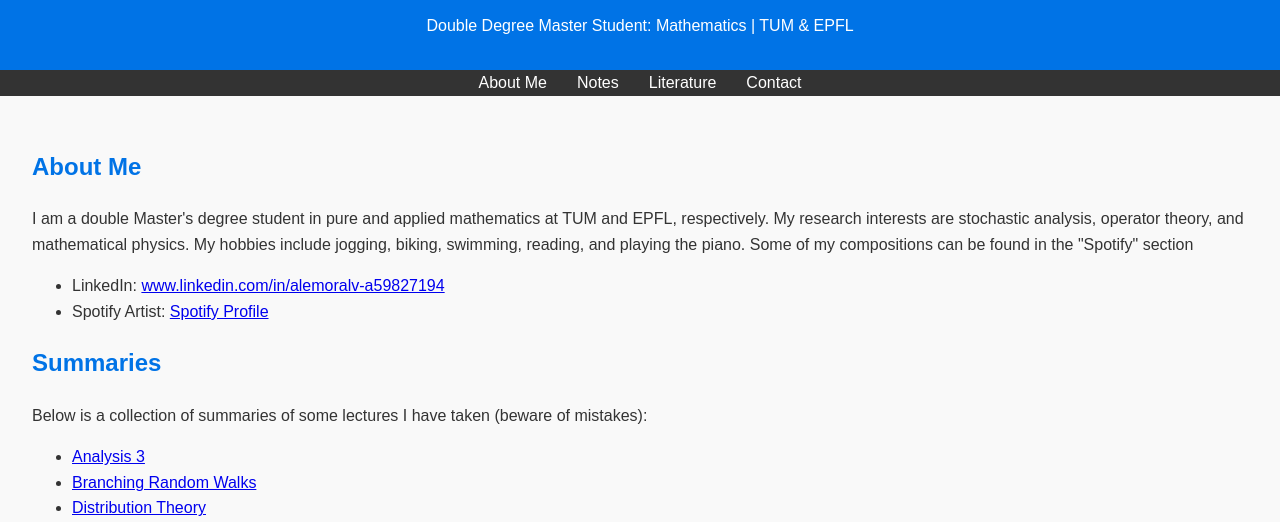
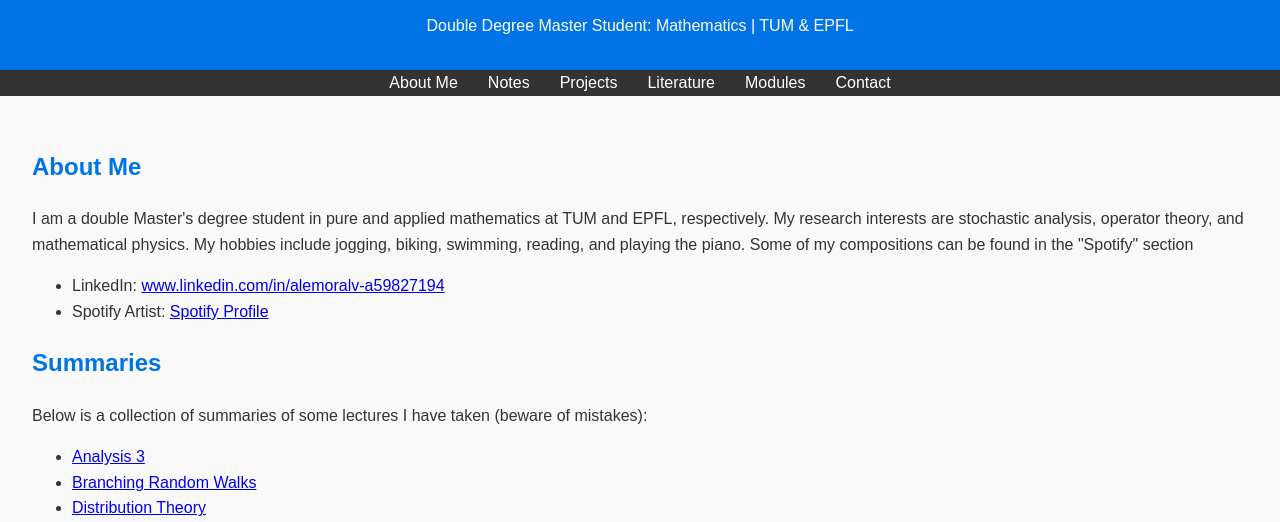
Before and after one commit to alemoralv/alemoralv, a plain HTML site: page index.html in a window 1280 px wide. Shown: the part 275-797 px from the top of the page. Drawn offline with Linux system fonts and the light colour scheme.

Commit message:
Update index.html

```diff
--- a/index.html
+++ b/index.html
@@ -24,7 +24,9 @@
         <ul>
             <li><a href="#about">About Me</a></li>
             <li><a href="#notes">Notes</a></li>
+          <li><a href="#projects">Projects</a></li>
             <li><a href="#literature">Literature</a></li>
+          <li><a href="#modules">Modules</a></li>
             <li><a href="#contact">Contact</a></li>
         </ul>
     </nav>
@@ -65,7 +67,7 @@ My hobbies include jogging, biking, swimming, reading, and playing the piano. So
                 <li><a href="pdfs/PT.pdf" target="_blank">Probability Theory</a></li>
                 <li><a href="pdfs/RDS.pdf" target="_blank">Random Dynamical Systems</a></li>
 
-
+          <section id="projects">
             <h2>Projects, Seminars and Theses</h2>
                 <li><a href="pdfs/lpspaces" target="_blank">Infinite-Dimensional Vector Spaces (Seminar)</a></li>
                 <li><a href="pdfs/elliptic" target="_blank">Elliptic Curves (Seminar)</a></li>
@@ -85,7 +87,7 @@ My hobbies include jogging, biking, swimming, reading, and playing the piano. So
         </section>
 
 
-        <section id="Module Curriculum">
+        <section id="modules">
             <h2>Module Curriculum</h2>
             <p>Below is a list of modules I have taken during my studies.</p>
              <li>Analysis 1, 2, 3</li>
@@ -121,7 +123,7 @@ My hobbies include jogging, biking, swimming, reading, and playing the piano. So
         <section id="contact">
             <h2>Contact</h2>
             <p>Email: alexmorera.a@gmail.com</p>
-            <p>GitHub: <a href="https://github.com/[alemoralv]" target="_blank">[Your GitHub Profile]</a></p>
+            <p>GitHub: <a href="https://github.com/alemoralv" target="_blank">[alemoralv]</a></p>
         </section>
     </main>
 
```
